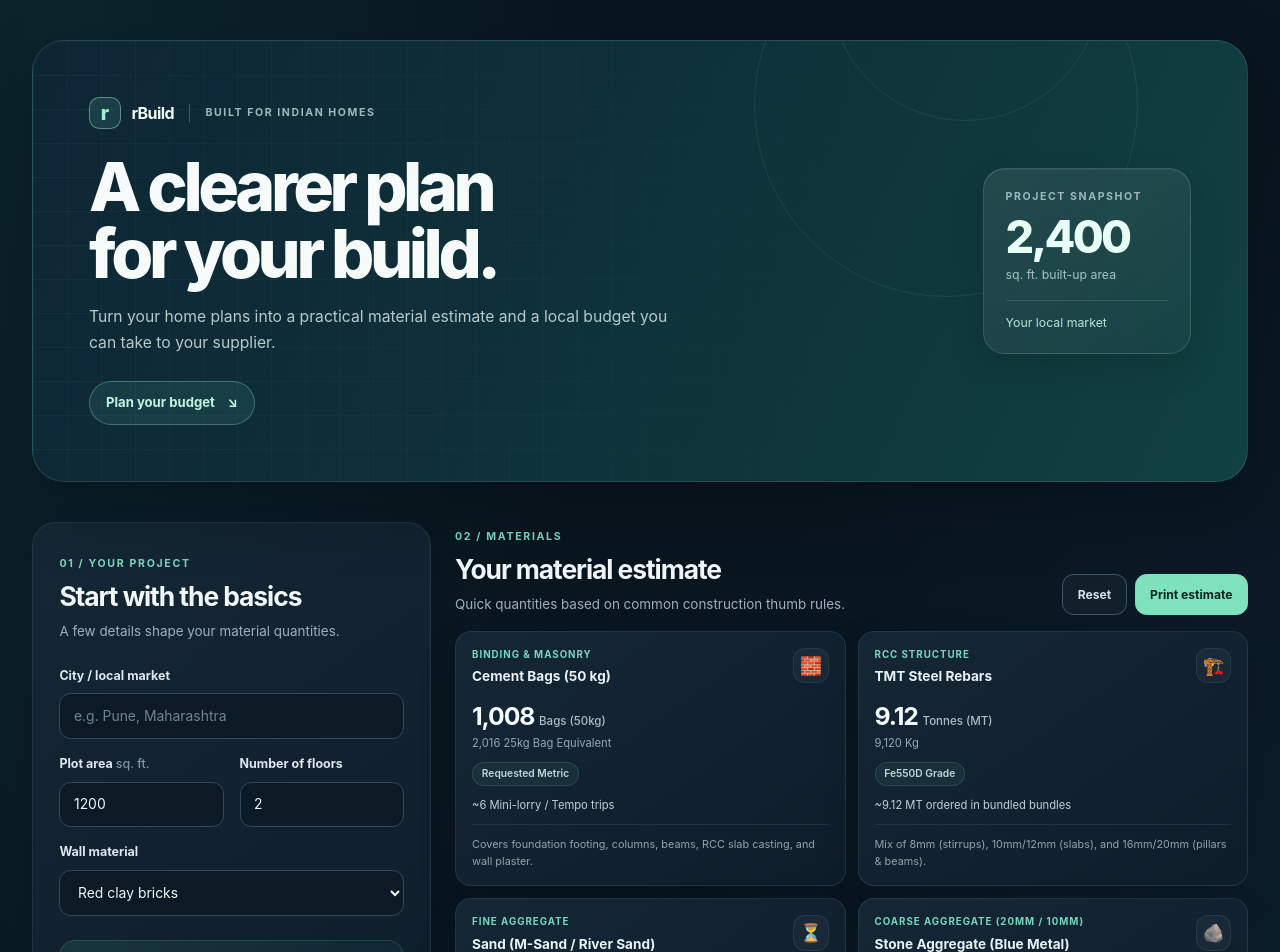
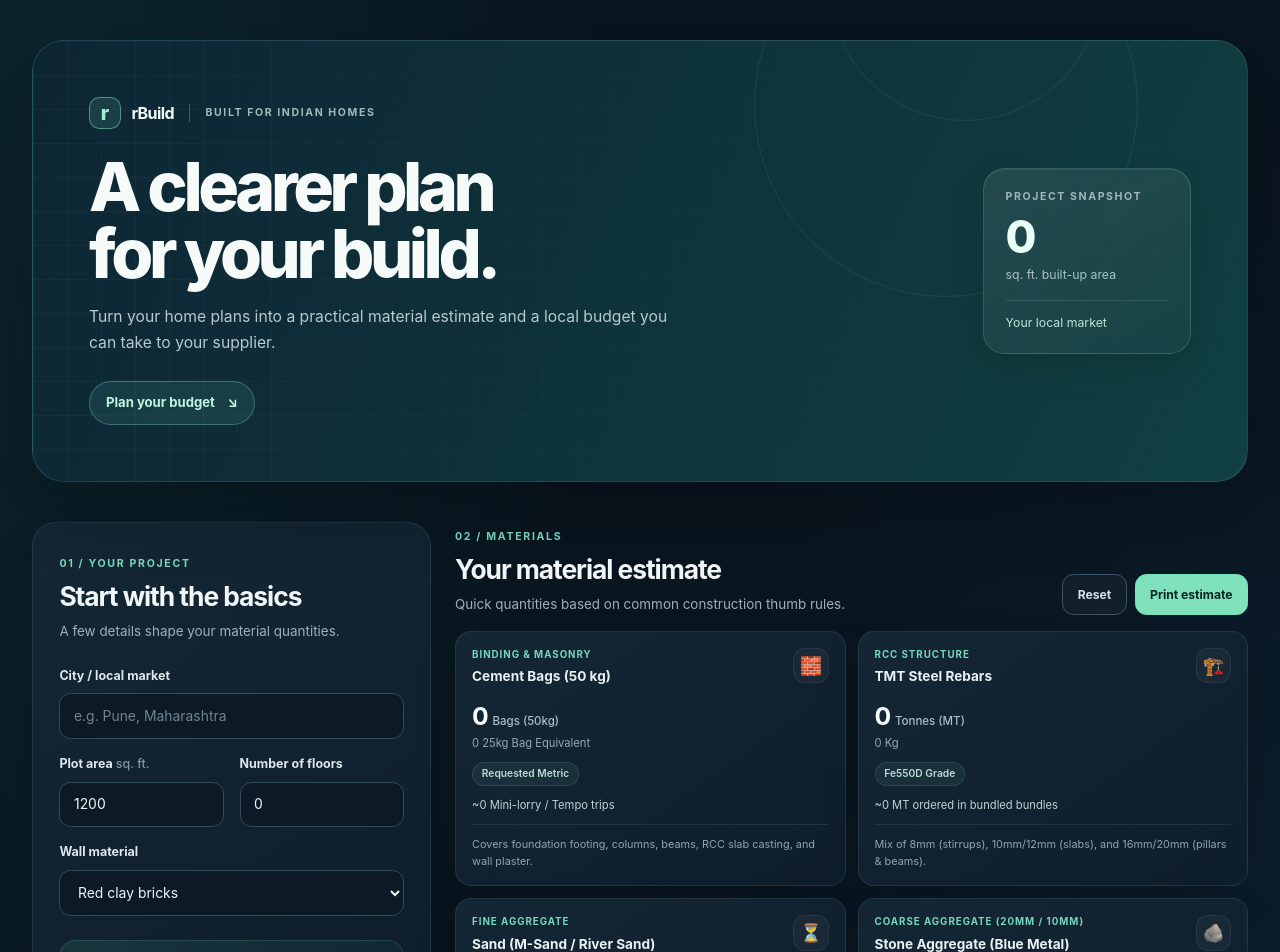
Before and after one commit to sairampasupuleti42/rbuild, an Angular app: page / in a window 1280 px wide. Shown: the top 952 px of the page. Built offline with nearby package versions, Linux system fonts and the light colour scheme.

Commit message:
floor calculation fix

```diff
--- a/src/app/app.component.html
+++ b/src/app/app.component.html
@@ -67,7 +67,7 @@
             id="floors"
             class="field-control mt-2"
             type="number"
-            min="1"
+            min="0"
             step="1"
             [ngModel]="floors()"
             (ngModelChange)="floors.set($event || 0)"
--- a/src/app/app.component.ts
+++ b/src/app/app.component.ts
@@ -50,7 +50,7 @@ interface MaterialCostLine {
 export class AppComponent {
   // Layman Inputs
   plotAreaSft = signal<number>(1200);
-  floors = signal<number>(2);
+  floors = signal<number>(0);
   brickType = signal<'clay' | 'cement'>('clay');
   city = signal('');
   materialRates = signal<Record<MaterialRateId, number>>({
@@ -126,7 +126,7 @@ export class AppComponent {
   );
 
   // Total Slab / Built-up Area
-  totalBuiltUpArea = computed(() => (this.plotAreaSft() || 0) * (this.floors() || 1));
+  totalBuiltUpArea = computed(() => (this.plotAreaSft() || 0) * this.floors());
 
   // Calculations based on Indian Construction Standards (IS Thumb Rules)
   estimates = computed<MaterialItem[]>(() => {
@@ -256,7 +256,7 @@ export class AppComponent {
 
   resetForm(): void {
     this.plotAreaSft.set(1200);
-    this.floors.set(2);
+    this.floors.set(0);
     this.brickType.set('clay');
     this.city.set('');
     this.materialRates.set({ cement: 0, steel: 0, sand: 0, stone: 0, bricks: 0 });
```
